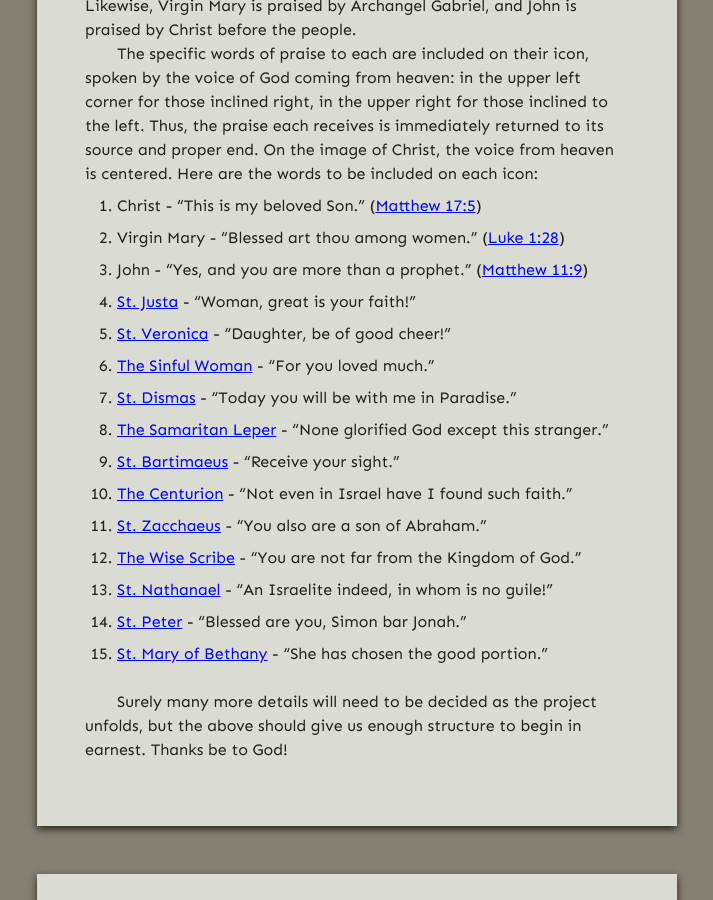
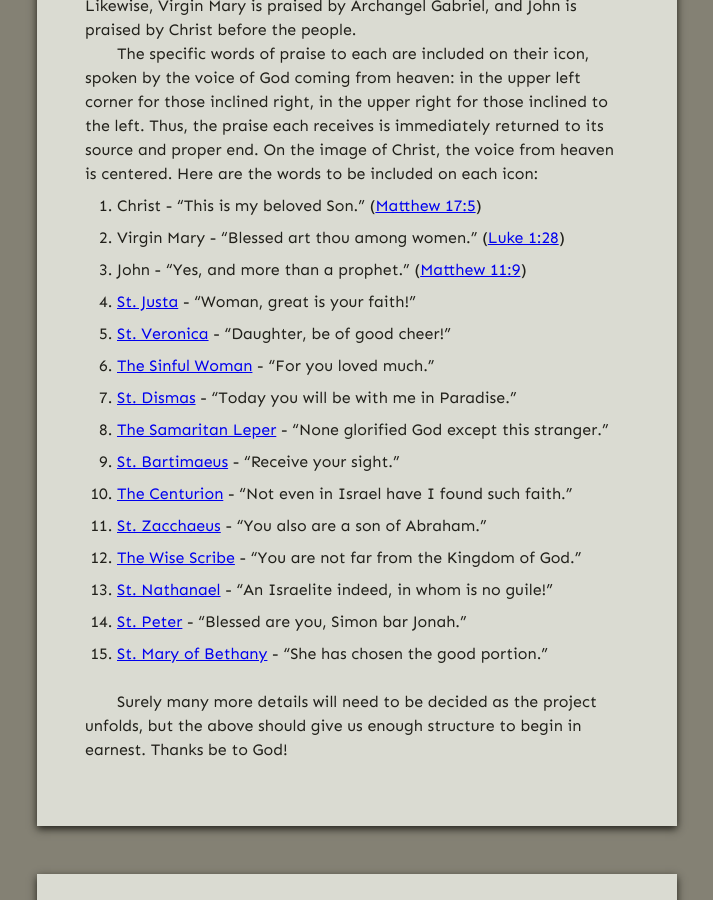
Before and after one commit to gospel-desk/www.logstown.com, a Jekyll site: the page built from _posts/2020-06-03-deisis-faithful-servants.md, in a window 1280 px wide and 900 px high, scrolled down 2094 px. Shown: the whole window, without its empty margins (283-996 px from the left). Built offline with Jekyll 4.4.1, drawn with Linux system fonts in a browser that asks for light colours.

Commit message:
Missed another

```diff
--- a/_posts/2020-06-03-deisis-faithful-servants.md
+++ b/_posts/2020-06-03-deisis-faithful-servants.md
@@ -136,7 +136,7 @@ each icon:
    ([Matthew 17:5](https://www.biblegateway.com/verse/en/Matthew%2017))
 1. Virgin Mary - "Blessed art thou among women."
    ([Luke 1:28](https://www.biblegateway.com/verse/en/Luke%201:28))
-1. John - "Yes, and you are more than a prophet."
+1. John - "Yes, and more than a prophet."
    ([Matthew 11:9](https://www.biblegateway.com/verse/en/Matthew%2011:9))
 1. [St. Justa](/the-twelve-believers/st-justa/) - "Woman, great is your faith!"
 1. [St. Veronica](/the-twelve-believers/st-veronica/) - "Daughter, be of good
```
